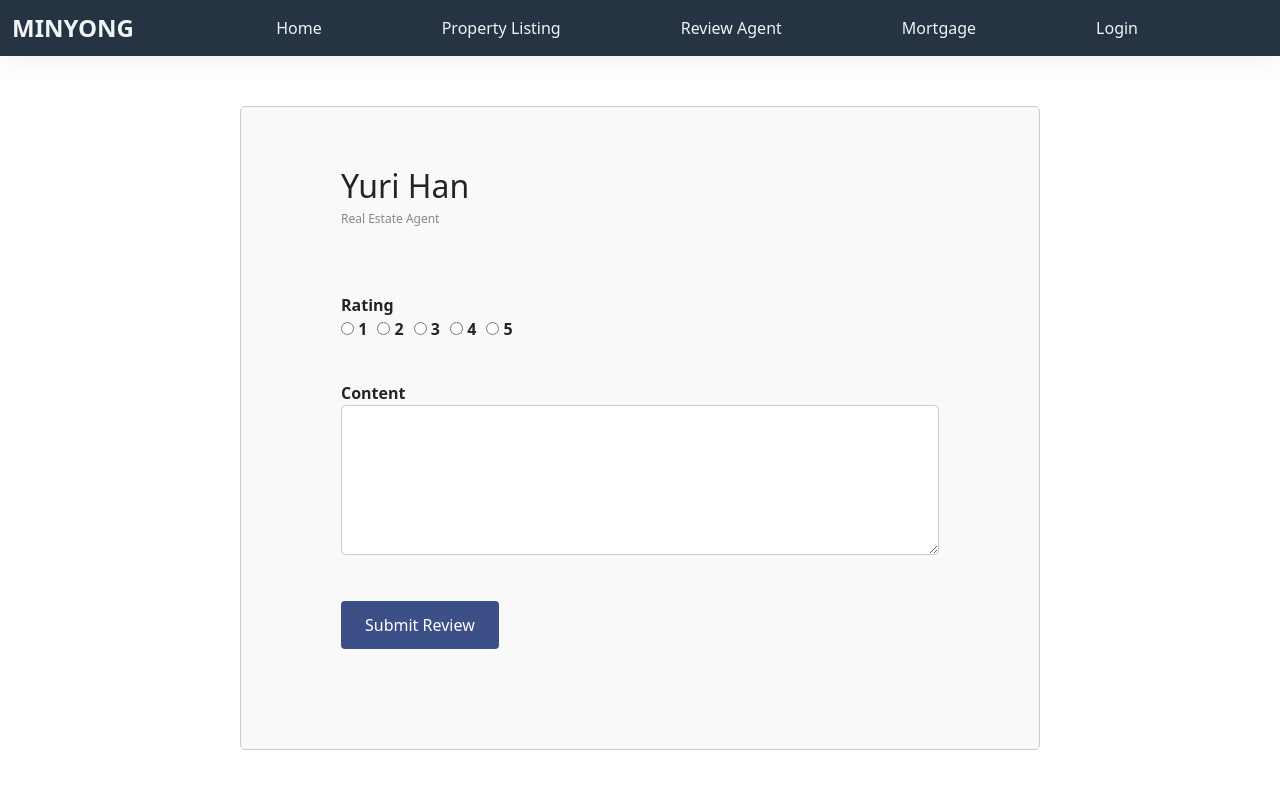
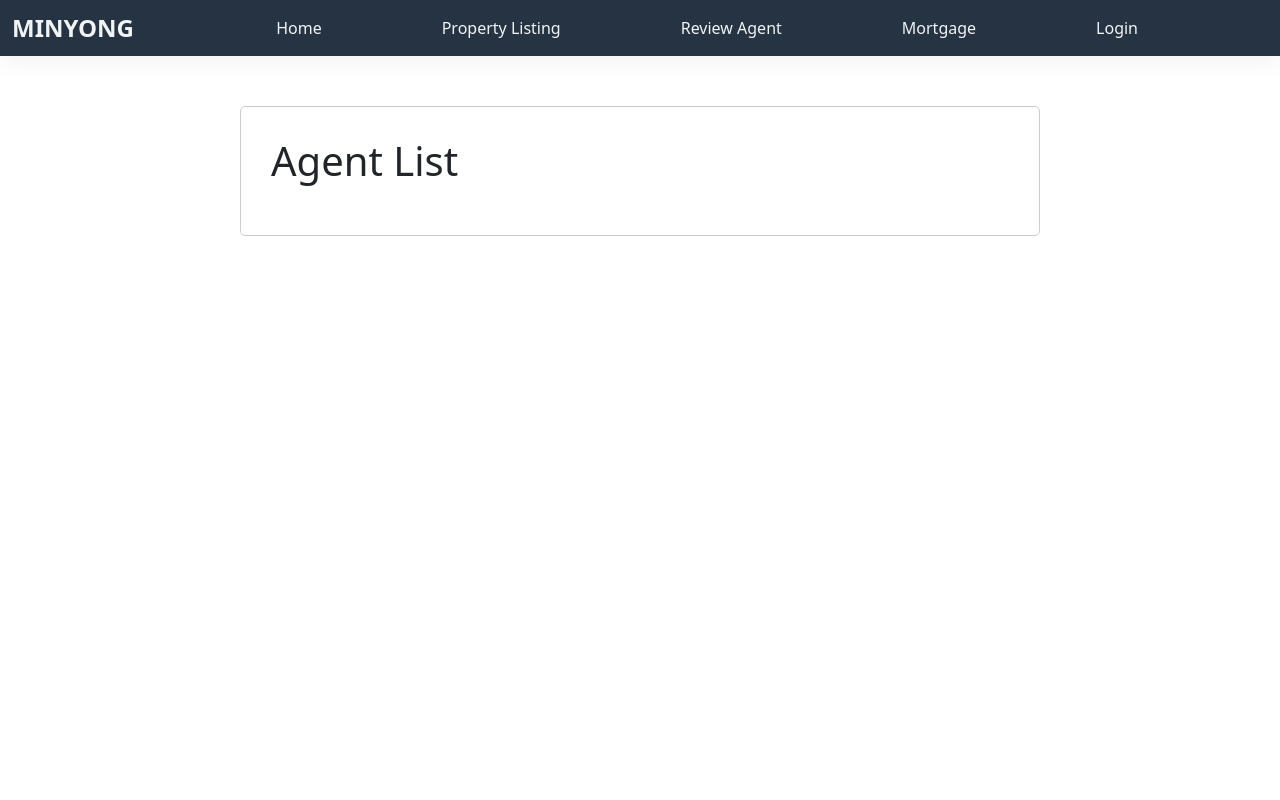
Before and after one commit to jiwonyah/314, a Flask app: page /write-review/3 in a window 1280 px wide. Run offline with Flask 3, Linux system fonts and the light colour scheme; data comes from the database, SQL or seed files in the repository.

Commit message:
added comment

```diff
--- a/myproject/csit314/boundary/templates/review/writeReviewForm.html
+++ b/myproject/csit314/boundary/templates/review/writeReviewForm.html
@@ -1,72 +1,54 @@
 {% extends 'base.html' %}
+{% block content %}
+<!--
+Users can view a list of registered agents on this page,
+and can click the 'Write Review' button next to each agent to navigate to the review writing page.
+-->
+<div id="agent-list-page">
+    <h1>Agent List</h1>
+    <table id="agentListTable">
+        <thead id="agentListHead">
+            <tr id="agentListRow">
+            </tr>
+        </thead>
+        <tbody id="agentList">
+            <!-- Agent data should be in here. -->
+        </tbody>
+    </table>
 
-{% block content %}
-<!--<div class="container mt-5">-->
-<!--action="/write-review/${agentId}"-->
-<form id="write-review-form" method="POST">
-    {{ form.hidden_tag() }}
-    {{ form.agent_id }}
-    <div>
-        <h2>
-            {{ user.firstName }} {{ user.lastName }}
-        </h2>
-        <p class="small-text">Real Estate Agent</p>
-        {{ form.rating.label }}
-        {{ form.rating }}
-    </div>
-    <div>
-        {{ form.content.label }}
-        {{ form.content }}
-    </div>
-    {{ form.submit }}
-</form>
+    <script>
+        // Asynchronously request agent data from the /api/agents path
+        function fetchAgents() {
+            fetch('api/agents')
+                // If a successful response is received from the server, dynamically update the page content using response data (JSON object)
+                .then(response => response.json())
+                .then(data => {
+                    const agents = data.agents;
+                    const listElement = document.getElementById('agentList');
+                    listElement.innerHTML = ''; // empty existing list
 
-<script>
-    $(document).ready(function() {
-        $('#write-review-form').submit(function(event) {
-            event.preventDefault();
+                    // create table row with agent data and a button to write a review
+                    agents.forEach(agent => {
+                        // Combine firstname and lastname into a single full name
+                        const fullName = `${agent.firstName} ${agent.lastName}`;
 
-            var formData = {
-                'rating': $('#rating').val(),
-                'content': $('#content').val(),
-                'agent_id': '{{ agent_id }}'
-            };
+                        const row = `<tr>
+                                        <td>
+                                            <div class="agentName">${fullName}</div>
+                                        </td>
+                                        <td><a href="/write-review/${agent.id}" class="review-button">Write Review</a></td>
+                                     </tr>`;
+                        listElement.innerHTML += row;
+                    });
+                })
+                // Display an error message in the console if the network request fails or an error occurs
+                .catch(error => console.error('Error:', error));
+        }
 
-            var url = `/write-review/${agentId}`;
-
-            fetch(url, {
-                method: 'POST',
-                headers: {
-                    'Content-Type': 'application/json', // 요청의 Content-Type을 application/json으로 설정
-                    'X-CSRFToken': csrfToken, // CSRF 토큰 추가
-                },
-                body: JSON.stringify(formData) // JSON 문자열을 요청 본문으로 설정
-            })
-            .then(response => {
-                if (!response.ok) {
-                    throw new Error('Network response was not ok');
-                }
-                // 리다이렉트 처리
-                window.location.href = '{{ url_for("write_review_controller.agent_list") }}';
-                //return response.json(); // 응답을 JSON 형태로 파싱
-            })
-            .then(data => {
-                if (data.message) {
-                    // 서버에서 반환된 'successAlert' 문자열을 동적으로 삽입
-                    $('#review-message').html(data.successAlert);
-                    window.location.href = '{{ url_for("write_review_controller.agent_list") }}';
-                } else if (data.error) {
-                    alert(data.error);
-                }
-            })
-            .catch(error => {
-                console.error('There was a problem with your fetch operation:', error);
-                alert('An error occurred. Please try again later.');
-            });
-        });
-    });
-</script>
-
-
-<!--</div>-->
+        // bring agent data when page loads
+        window.onload = function() {
+            fetchAgents();
+        };
+    </script>
+</div>
 {% endblock %}
```
